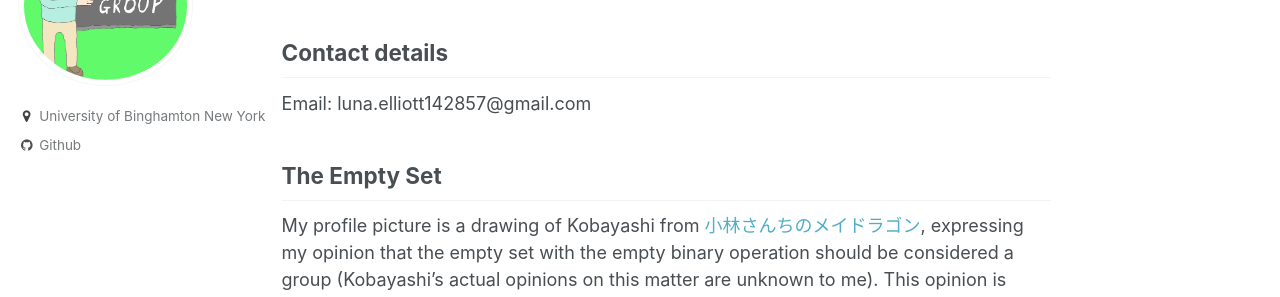
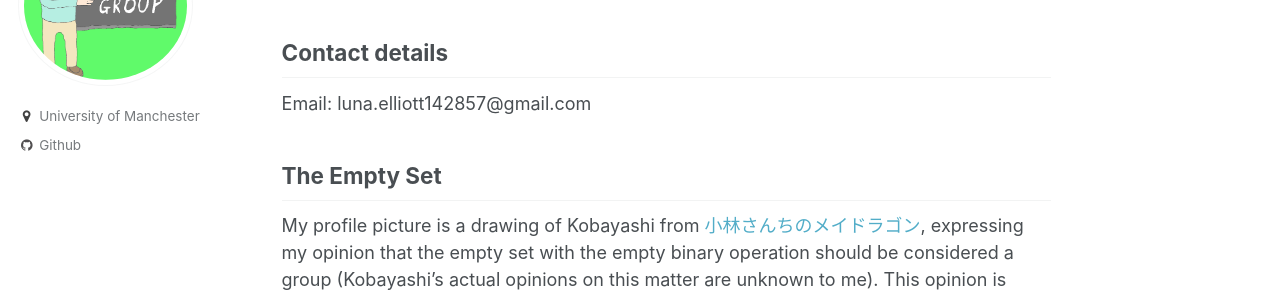
Before and after one commit to le27/L-Elliott, a Jekyll site: the page built from _pages/about.md, in a window 1280 px wide. Shown: the part 193-490 px from the top of the page. Built offline with Jekyll 4.4.1, drawn with Linux system fonts in a browser that asks for light colours; formulas are drawn with MathJax 3.

Commit message:
Update _config.yml to reflect new university

```diff
--- a/_config.yml
+++ b/_config.yml
@@ -82,7 +82,7 @@ author:
   avatar           : "kobayashi.jpg"
   avatar_url       : "https://i.pinimg.com/originals/19/5e/6d/195e6d119a80f770c7e6f4ff567af6b3.jpg"
   bio              : ""
-  employer         : "University of Binghamton New York"
+  employer         : "University of Manchester"
   location         :
   googlescholar    :
   email            :
```
